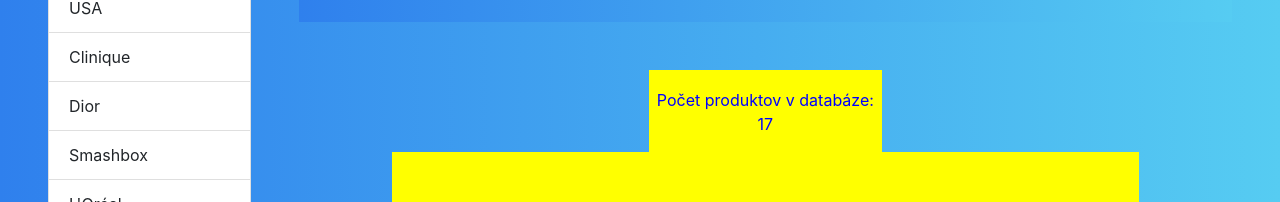
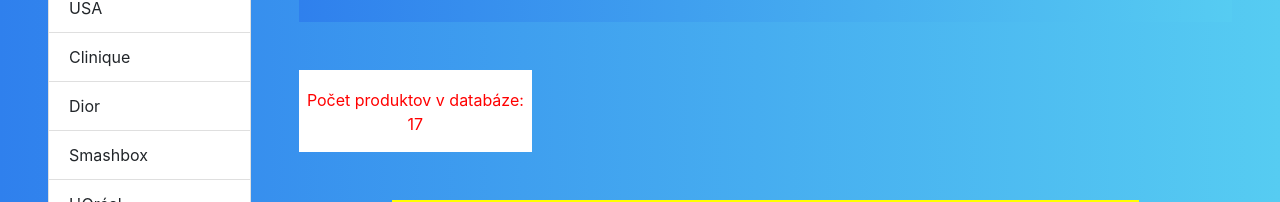
Before and after one commit to MartinGabco/Shopping_Web, a React (Create React App) app: page / in a window 1280 px wide. Shown: the part 878-1080 px from the top of the page. Built offline with nearby package versions, Linux system fonts and the light colour scheme.

Commit message:
Refactoring                     </div>

```diff
--- a/src/Products.jsx
+++ b/src/Products.jsx
@@ -84,13 +84,11 @@ class Products extends ProductsHandleSource {
                 </div>
                 <div className="user-area">
                     <div className="list-group-box">
-                        <TransitionGroup>
-                            <ListGroup
-                                items={this.state.brands}
-                                onItemSelect={this.handleBrandSelect}
-                                selectedItem={this.state.selectedBrand}
-                            />
-                        </TransitionGroup>
+                        <ListGroup
+                            items={this.state.brands}
+                            onItemSelect={this.handleBrandSelect}
+                            selectedItem={this.state.selectedBrand}
+                        />
                     </div>
                     <div className="shop-content">
                         <header className="shop-header">
--- a/src/styles/Products.css
+++ b/src/styles/Products.css
@@ -61,10 +61,10 @@
 .products-content .user-area .shop-content .shop-main .number_products {
   height: 2.5em;
   padding: 0.5em 0 0 0;
-  margin: 0 auto;
-  color: #0000ff;
+  margin-bottom: 3em;
   text-align: center;
-  background-color: #ffff00;
+  color: #ff0000;
+  background-color: #ffffff;
 }
 @media (max-width: 82.6875em) {
   .products-content .user-area .shop-content .shop-main .number_products {
--- a/src/styles/Products.scss
+++ b/src/styles/Products.scss
@@ -57,10 +57,10 @@
                 .number_products {
                     height: 2.5em;
                     padding: 0.5em 0 0 0;
-                    margin: $margin-primary;
-                    color: $color-first;
+                    margin-bottom: 3em;
                     text-align: center;
-                    background-color: $color-products;
+                    color: $color-user;
+                    background-color: $color-secondary;
                     @media #{$screen-laptop-down} {
                         height: 210%;
                         padding: 1.15em 0em 1em 0;
```
Also changed, not shown: 2 other files (tests, documents, lock files or other folders).
